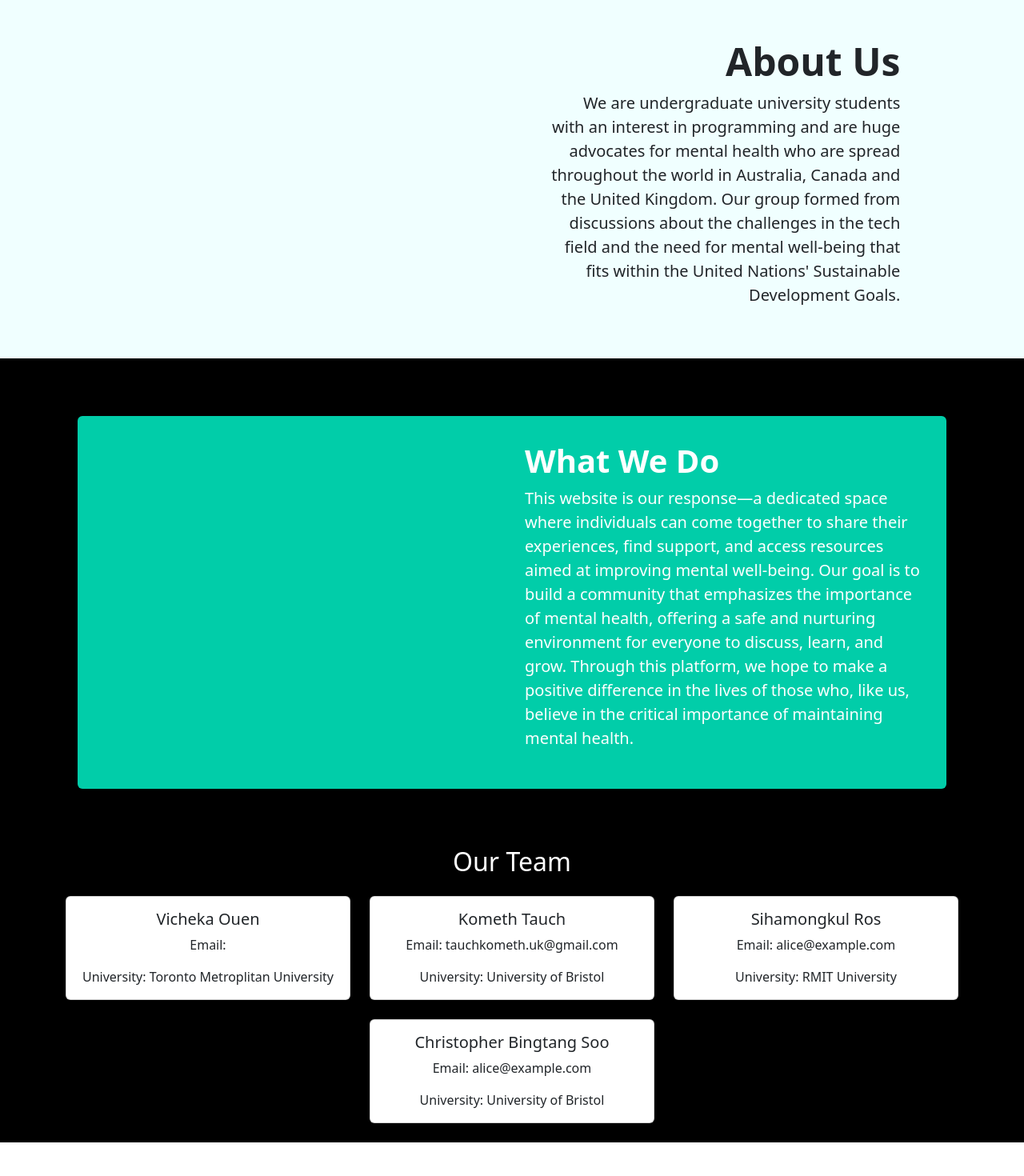
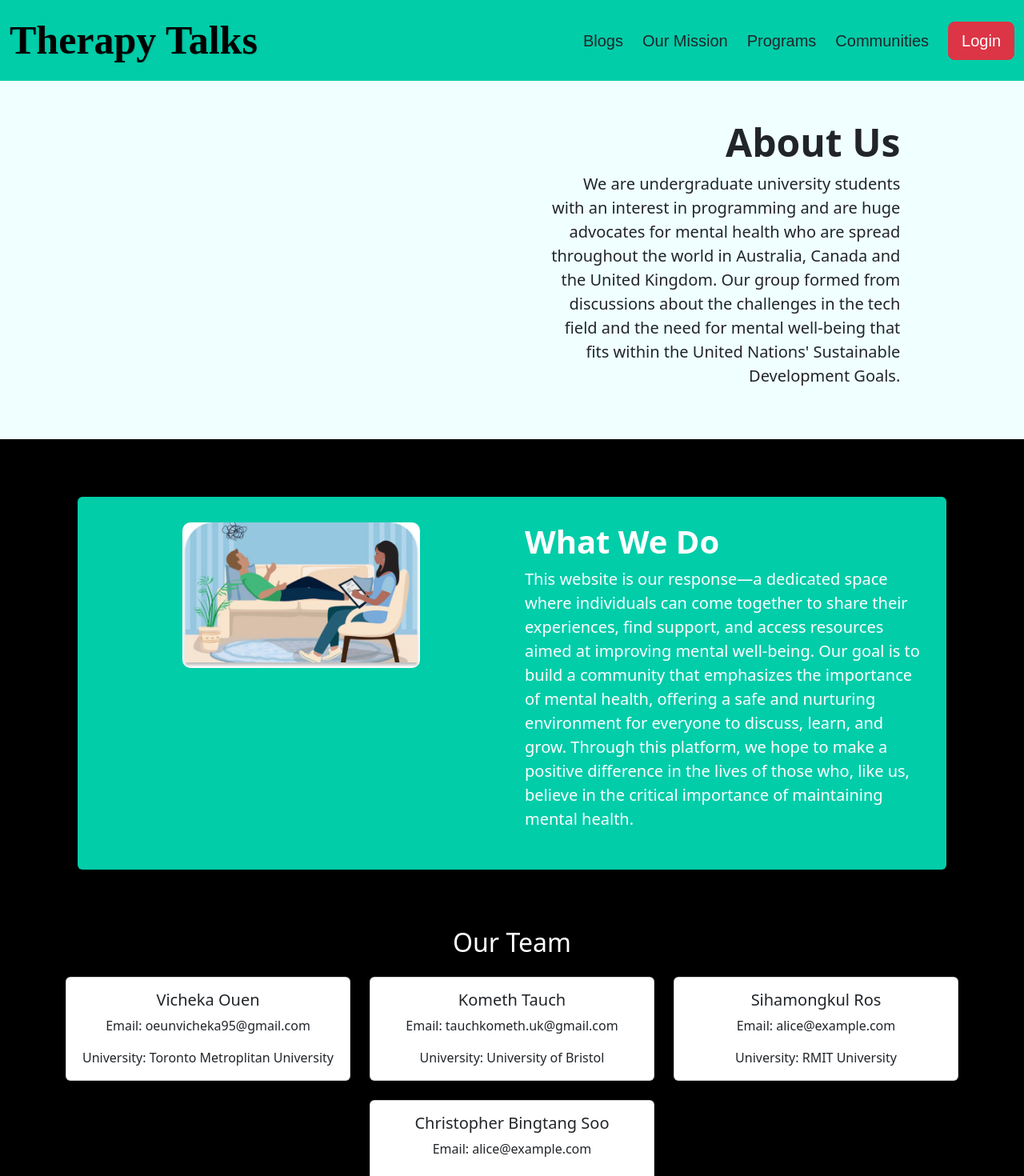
Before and after one commit to vichekaoeun/GDSC-2024, a React app: page /about in a window 1280 px wide. Shown: the top 1470 px of the page at 80% size. Before the commit the page ends 1428 px from the top, so only its background shows below. Built offline with nearby package versions, Linux system fonts and the light colour scheme; no server answers.

Commit message:
fix image bugs

```diff
--- a/src/components/About-Us.js
+++ b/src/components/About-Us.js
@@ -1,8 +1,11 @@
 import React from 'react';
-// import pic from "./therapy_pic.jpg";
+import Nav from './Nav';
+import therapy_pic from "../assets/therapy_pic.jpg";
 
 export default function AboutUs() {
   return (
+    <>
+      <Nav />
       <div className='container-fluid'>
 
         <div className='row' style={{ backgroundColor: '#f0ffff' }}>
@@ -19,8 +22,8 @@ export default function AboutUs() {
         <div className='row bg-black justify-content-center p-5 '> {/* Added justify-content-center class */}
           <div className='col-11 m-4 text-center rounded' style={{ backgroundColor: '#01cda9' }}> {/* Added text-center class */}
             <div className='row p-3'>
-            <div className='col-md-6'>
-              {/* <img src={pic} alt="" /> */}
+              <div className='col-md-6 p-3'>
+                <img src={therapy_pic} alt="pic" style={{ width: '60%', height: 'auto', borderRadius: "10px" }} />
               </div>
               <div className='col-md-6 p-3'>
                 <h1 className='text-white text-start fw-bold'>
@@ -44,7 +47,7 @@ export default function AboutUs() {
                   <div className="card">
                     <div className="card-body">
                       <h5 className="card-title">Vicheka Ouen</h5>
-                            <p className="card-text">Email: </p>
+                      <p className="card-text">Email: oeunvicheka95@gmail.com</p>
                       <p className="card-text">University: Toronto Metroplitan University</p>
                     </div>
                   </div>
@@ -81,5 +84,6 @@ export default function AboutUs() {
           </div>
         </div>
       </div>
+    </>
   );
 }
--- a/src/components/Nav.js
+++ b/src/components/Nav.js
@@ -23,22 +23,22 @@ export default function Nav() {
 
 
                 <div className="row">
-                    <Link className="navbar-brand col-md-auto" to="/" style={{fontFamily: "Times New Roman", fontSize: "50px" , fontWeight: "bold", textShadow: "1px 1px 2px rgba(0, 0, 0, 0.1)"}}>Therapy Talks</Link>
+                    <Link className="navbar-brand col-md-auto" to="/" style={{ fontFamily: "Times New Roman", fontSize: "50px", fontWeight: "bold", textShadow: "1px 1px 2px rgba(0, 0, 0, 0.1)" }}>Therapy Talks</Link>
 
                 </div>
 
 
                 <div className="row" style={{ fontFamily: "Arial", fontSize: "20px" }}>
                     <div className="navbar-item my-auto col-md-auto">
-                        <Link className="nav-link active" to = "/mission">Our Mission</Link>
+                        <Link className="nav-link active" to="/blog">Blogs</Link>
+                    </div>
+
+                    <div className="navbar-item my-auto col-md-auto">
+                        <Link className="nav-link active" to="/mission">Our Mission</Link>
                     </div>
 
                     <div className="navbar-item my-auto col-md-auto">
                         <a className="nav-link active" href="#">Programs</a>
-                    </div>
-
-                    <div className="navbar-item my-auto col-md-auto">
-                        <Link className="nav-link active" to="/blog">Blogs</Link>
                     </div>
 
                     <div className="navbar-item my-auto col-md-auto">
--- a/src/pages/Home.js
+++ b/src/pages/Home.js
@@ -47,7 +47,7 @@ export default function Home() {
             {/*<AboutUs /> */}
             {/* <AboutUs /> */}
 
-            <Sponsors />
+            {/*} <Sponsors /> */}
 
 
             {/* <Test /> */}
--- a/src/pages/Profile.js
+++ b/src/pages/Profile.js
@@ -125,7 +125,6 @@ export default function Profile() {
                                 <u><h4>About me: </h4></u>
                                 <p>{profileData.description}</p>
                             </div>
-                            {/* Your edit form goes here */}
                         </div>
                     ) : (
                         <p>Loading profile data...</p>
```
Also changed, not shown: src/assets/therapy_pic.jpg (renamed from src/components/therapy_pic.jpg). Lines whose indentation alone changed are shown as unchanged.
